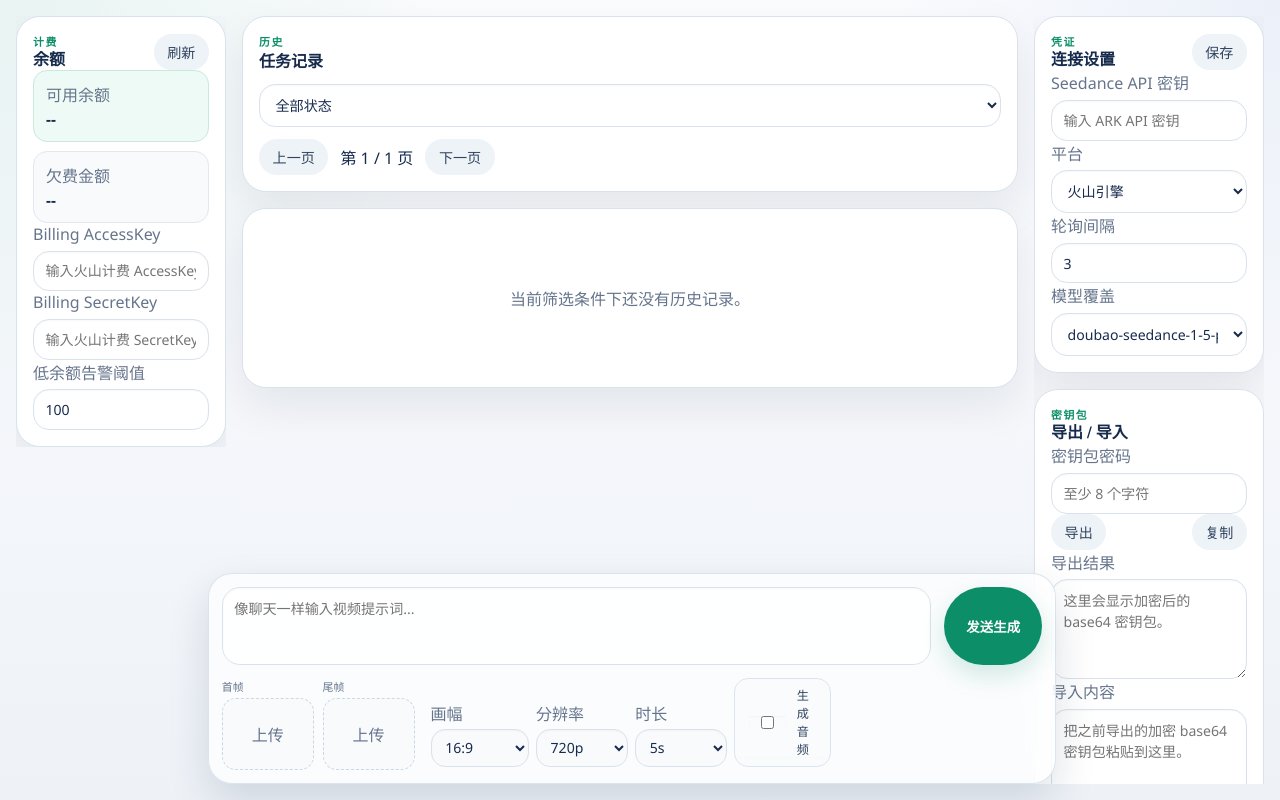
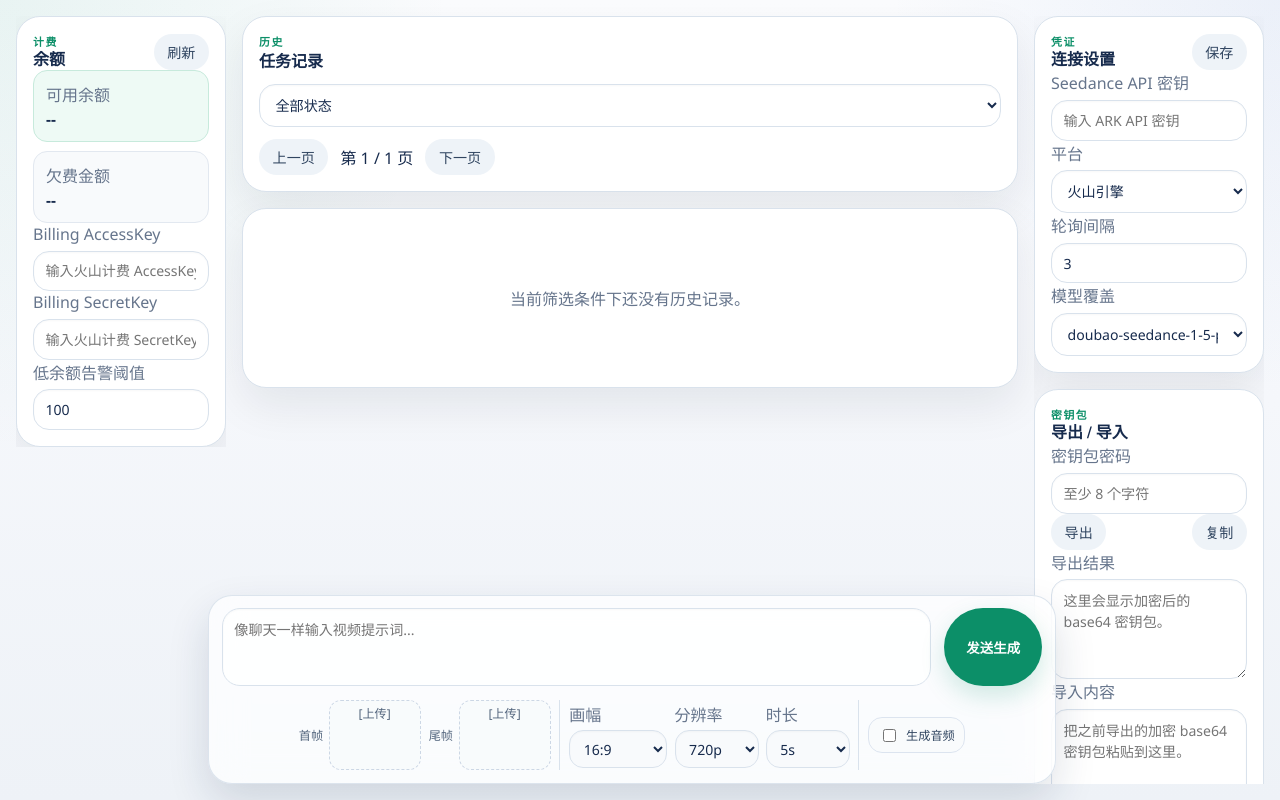
Before and after one commit to rkbkosp/seedance-python, a Svelte app: page / in a window 1280 px wide. Built offline with nearby package versions, Linux system fonts and the light colour scheme.

Commit message:
feat: center the floating composer controls

```diff
--- a/src/App.svelte
+++ b/src/App.svelte
@@ -1033,46 +1033,36 @@
 
       <!-- 第二行：首尾帧小框 + 紧凑参数。 -->
       <div class="composer-bottom">
-        <div class="frame-pair">
-          <!-- 首帧小框。想改高度，看 style 里的 --composer-frame-height。 -->
-          <div class="frame-mini" role="group" aria-label="首帧投放区" on:dragover={allowDrop} on:drop={(event) => handleAssetDrop(event, "first")}>
-            <div class="mini-head">
+        <div class="composer-inline">
+          <div class="frame-inline">
+            <div class="frame-inline-item" role="group" aria-label="首帧投放区" on:dragover={allowDrop} on:drop={(event) => handleAssetDrop(event, "first")}>
               <span>首帧</span>
-              {#if firstFrame}
-                <button class="mini-link" on:click={() => { revokePreview(firstFrame); firstFrame = null; }}>清空</button>
-              {/if}
-            </div>
-            <label class="mini-drop">
+              <label class="inline-upload">
                 {#if firstFrame?.previewUrl}
                   <img src={firstFrame.previewUrl} alt="首帧预览" />
                 {:else}
-                <span>上传</span>
+                  <span>[上传]</span>
                 {/if}
                 <input accept="image/*" type="file" on:change={(event) => handleSingleFileChange(event, "first")} />
               </label>
             </div>
 
-          <!-- 尾帧小框。和首帧共用同一个高度变量。 -->
-          <div class="frame-mini" role="group" aria-label="输入尾帧投放区" on:dragover={allowDrop} on:drop={(event) => handleAssetDrop(event, "last")}>
-            <div class="mini-head">
+            <div class="frame-inline-item" role="group" aria-label="输入尾帧投放区" on:dragover={allowDrop} on:drop={(event) => handleAssetDrop(event, "last")}>
               <span>尾帧</span>
-              {#if inputLastFrame}
-                <button class="mini-link" on:click={() => { revokePreview(inputLastFrame); inputLastFrame = null; }}>清空</button>
-              {/if}
-            </div>
-            <label class="mini-drop">
+              <label class="inline-upload">
                 {#if inputLastFrame?.previewUrl}
                   <img src={inputLastFrame.previewUrl} alt="输入尾帧预览" />
                 {:else}
-                <span>上传</span>
+                  <span>[上传]</span>
                 {/if}
                 <input accept="image/*" type="file" on:change={(event) => handleSingleFileChange(event, "last")} />
               </label>
             </div>
           </div>
 
-        <!-- 这里是底部的小参数区。 -->
-        <div class="composer-controls">
+          <div class="inline-separator" aria-hidden="true"></div>
+
+          <div class="composer-controls inline-controls">
             <label class="compact-field">
               <span>画幅</span>
               <select bind:value={form.ratio}>
@@ -1099,8 +1089,11 @@
                 {/each}
               </select>
             </label>
-
-          <label class="mini-check">
+          </div>
+
+          <div class="inline-separator" aria-hidden="true"></div>
+
+          <label class="mini-check audio-check">
             <input bind:checked={form.generateAudio} type="checkbox" />
             <span>生成音频</span>
           </label>
@@ -1282,7 +1275,7 @@
     --history-thumb-width: 132px;
     --history-thumb-height: 92px;
     --composer-frame-width: 92px;
-    --composer-frame-height: 72px;
+    --composer-frame-height: 52px;
     --chat-input-height: 78px;
     padding: 1rem;
   }
@@ -1526,7 +1519,6 @@
 
   .history-thumb img,
   .history-thumb video,
-  .mini-drop img,
   .media-stack img,
   .media-stack video,
   .asset-button img {
@@ -1692,73 +1684,91 @@
   }
 
   .composer-bottom {
-    display: grid;
-    grid-template-columns: auto minmax(0, 1fr);
-    gap: 1rem;
-    align-items: start;
+    display: flex;
+    justify-content: center;
     margin-top: 0.85rem;
   }
 
-  .frame-pair {
+  .composer-inline {
     display: flex;
+    align-items: center;
+    justify-content: center;
+    flex-wrap: wrap;
     gap: 0.55rem;
   }
 
-  .frame-mini {
-    display: grid;
-    gap: 0.25rem;
-    width: var(--composer-frame-width);
-  }
-
-  .mini-head {
+  .frame-inline {
     display: flex;
-    justify-content: space-between;
+    align-items: center;
+    gap: 0.5rem;
+  }
+
+  .frame-inline-item {
+    display: inline-flex;
     align-items: center;
     gap: 0.35rem;
-    font-size: 0.68rem;
-  }
-
-  .mini-link {
-    padding: 0.2rem 0.5rem;
-    font-size: 0.74rem;
-  }
-
-  .mini-drop {
+    font-size: 0.76rem;
+    color: #52657d;
+  }
+
+  .inline-upload {
     position: relative;
     display: grid;
     place-items: center;
+    width: var(--composer-frame-width);
     min-height: var(--composer-frame-height);
-    border-radius: 14px;
-    background: rgba(248, 250, 252, 0.85);
+    padding: 0.2rem;
+    border-radius: 12px;
+    background: rgba(248, 250, 252, 0.78);
     border: 1px dashed #ccd7e5;
     overflow: hidden;
-    color: #66758c;
-  }
-
-  .mini-drop input {
-    position: absolute;
+    color: #52657d;
+    font-size: 0.76rem;
+  }
+
+  .inline-upload img {
+    width: 100%;
+    height: 100%;
+    object-fit: cover;
+    display: block;
+  }
+
+  .inline-upload input {
+    position: relative;
     inset: 0;
     opacity: 0;
     cursor: pointer;
   }
 
+  .inline-separator {
+    width: 1px;
+    align-self: stretch;
+    min-height: 28px;
+    background: #d9e2ec;
+  }
+
   .composer-controls {
     display: flex;
+    align-items: center;
+    gap: 0.45rem;
+    justify-content: center;
     flex-wrap: wrap;
-    gap: 0.45rem;
-    align-items: end;
   }
 
   .compact-field {
     display: grid;
     gap: 0.25rem;
-    min-width: 92px;
+    min-width: 84px;
   }
 
   .compact-field select {
     padding: 0.45rem 0.6rem;
     border-radius: 14px;
     background: #f8fafc;
+  }
+
+  .inline-controls {
+    align-items: end;
   }
 
   .mini-check {
@@ -1773,6 +1783,10 @@
     font-size: 0.76rem;
   }
 
+  .audio-check {
+    white-space: nowrap;
+  }
+
   .drawer {
     position: fixed;
     inset: 0;
@@ -1921,8 +1935,8 @@
       grid-template-columns: 1fr;
     }
 
-    .composer-bottom {
-      grid-template-columns: 1fr;
+    .inline-separator {
+      display: none;
     }
   }
 
```
Lines whose indentation alone changed are shown as unchanged.
